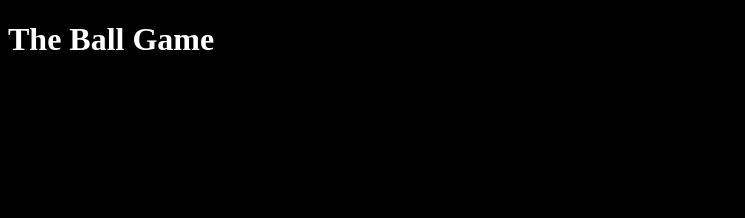
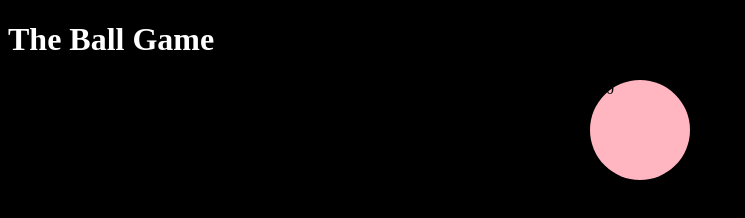
Before and after one commit to michalwie1/class18, a plain HTML site: page index.html in a window 1280 px wide. Shown: the whole page, without its empty margins (0-745 px from the left). Drawn offline with Linux system fonts and the light colour scheme.

Commit message:
add .ball style

```diff
--- a/css/style.css
+++ b/css/style.css
@@ -5,3 +5,11 @@ body {
 h1 {
     color: white
 }
+
+.ball{
+    border-radius: 50%;
+    width: 100px;
+    height: 100px;
+    background-color: lightpink;
+    margin: 0 auto;
+}
```
